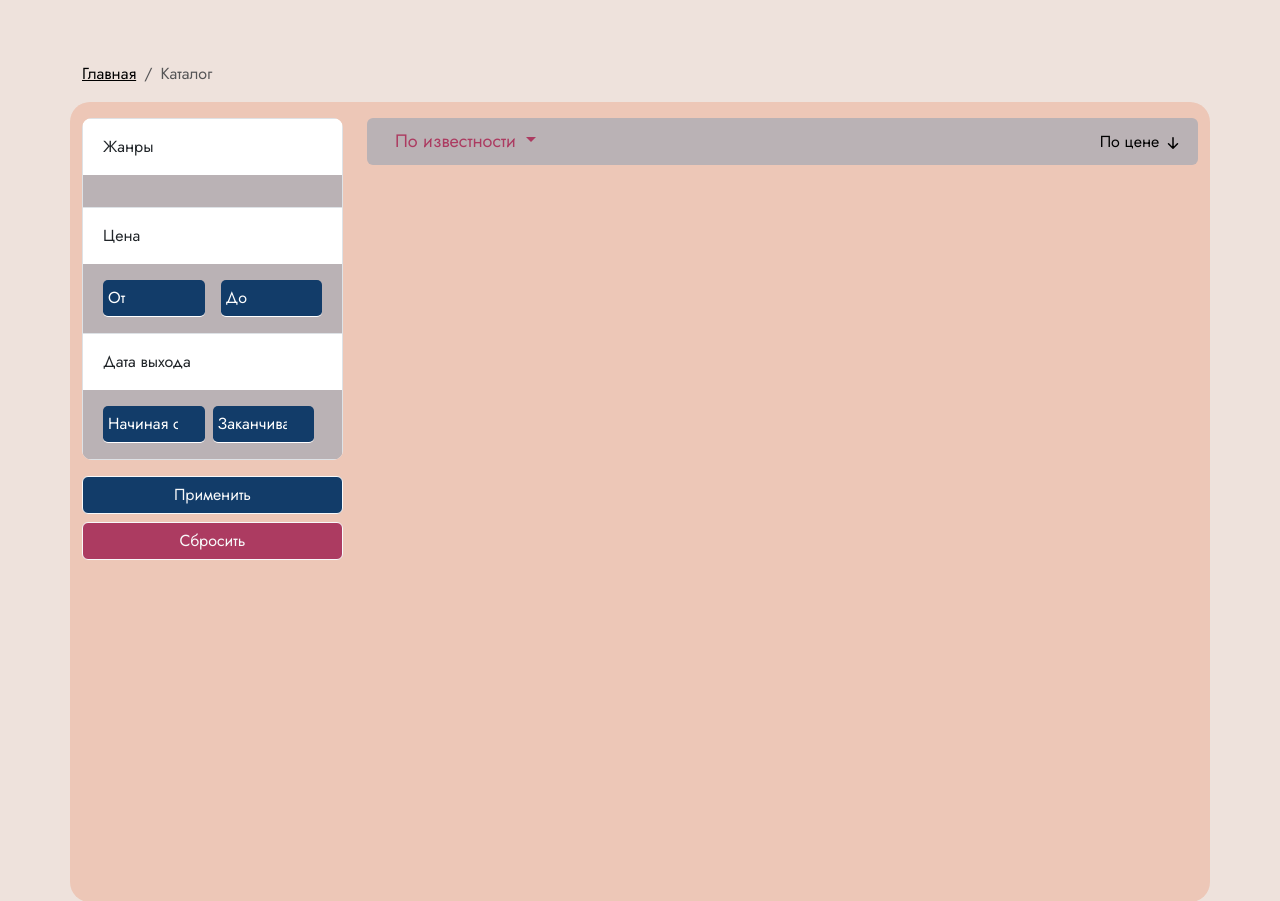
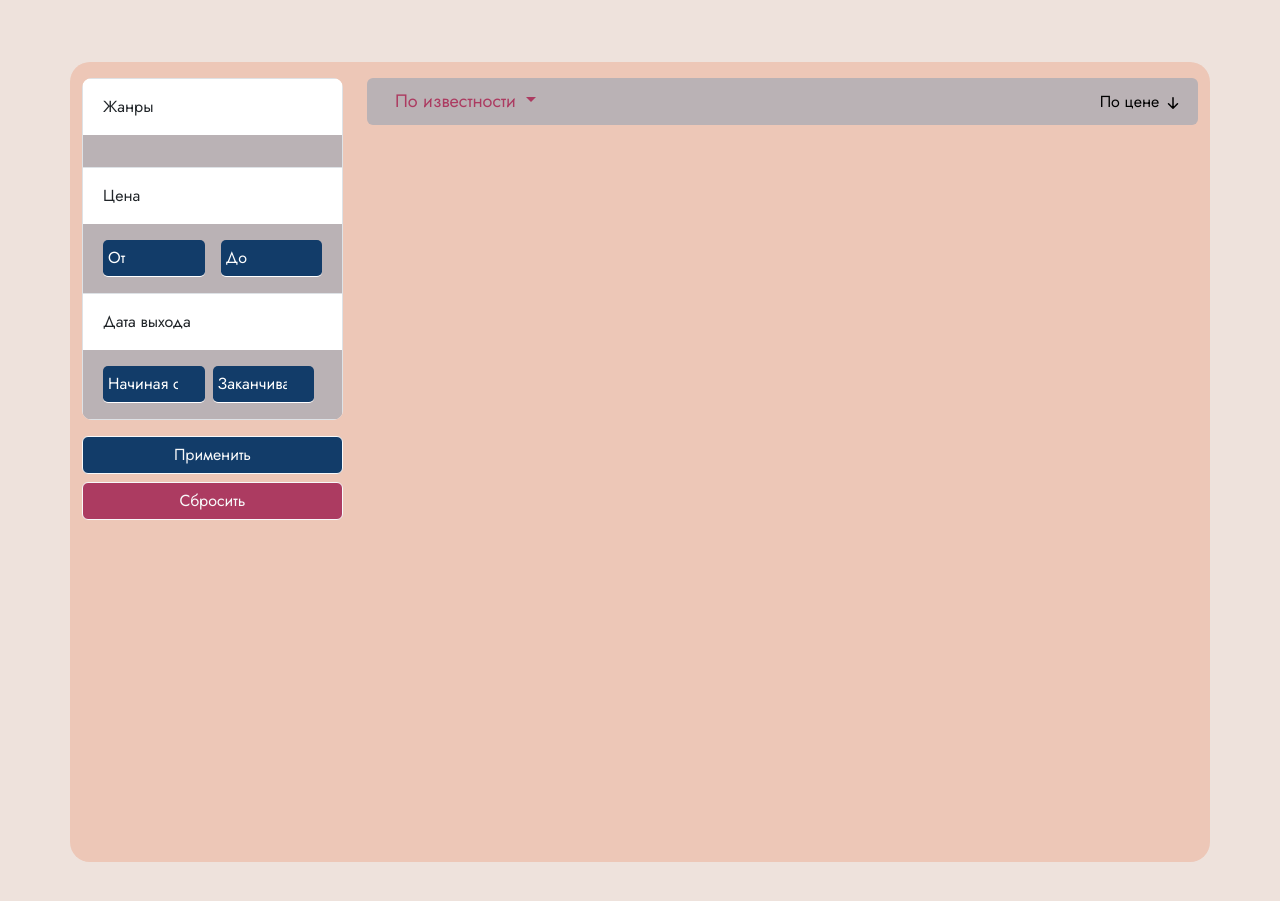
Before and after one commit to Certelen/bookstore_website, a Django app: page /catalog in a window 1280 px wide. Shown: the part 82-983 px from the top of the page. Run offline with Django 5.2, Linux system fonts and the light colour scheme; data that the repository does not hold is empty; some libraries are stand-ins or nearby versions.

Commit message:
Убраны "Хлебные крошки"

```diff
--- a/bookstore/templates/books/catalog.html
+++ b/bookstore/templates/books/catalog.html
@@ -2,12 +2,6 @@
 {% load thumbnail %}
 {% load static %}
 {% block content %}
-<nav aria-label="breadcrumb">
-    <ol class="breadcrumb">
-        <li class="breadcrumb-item"><a href="{% url 'books:index' %}">Главная</a></li>
-        <li class="breadcrumb-item active" aria-current="page">{% block catalog_name %}Каталог{% endblock %}</li>
-    </ol>
-</nav>
 <div class="row">
     <div class="col-12 background-after" style="min-height: 800px; height: unset;">
         <div class="row">
--- a/bookstore/templates/users/cart.html
+++ b/bookstore/templates/users/cart.html
@@ -78,12 +78,6 @@
     </div>
 </div>
 {% endif %}
-<nav aria-label="breadcrumb">
-    <ol class="breadcrumb">
-        <li class="breadcrumb-item"><a href="{% url 'books:index' %}">Главная</a></li>
-        <li class="breadcrumb-item active" aria-current="page">Корзина</li>
-    </ol>
-</nav>
 <div class="row">
     <div class="col-12" style="min-height: 800px; height: unset;">
         <div class="row">
```
Also changed, not shown: bookstore/templates/books/book_detail.html (+0 -7 lines), bookstore/templates/users/library.html (+1 -6 lines), bookstore/templates/users/profile.html (+0 -7 lines).
